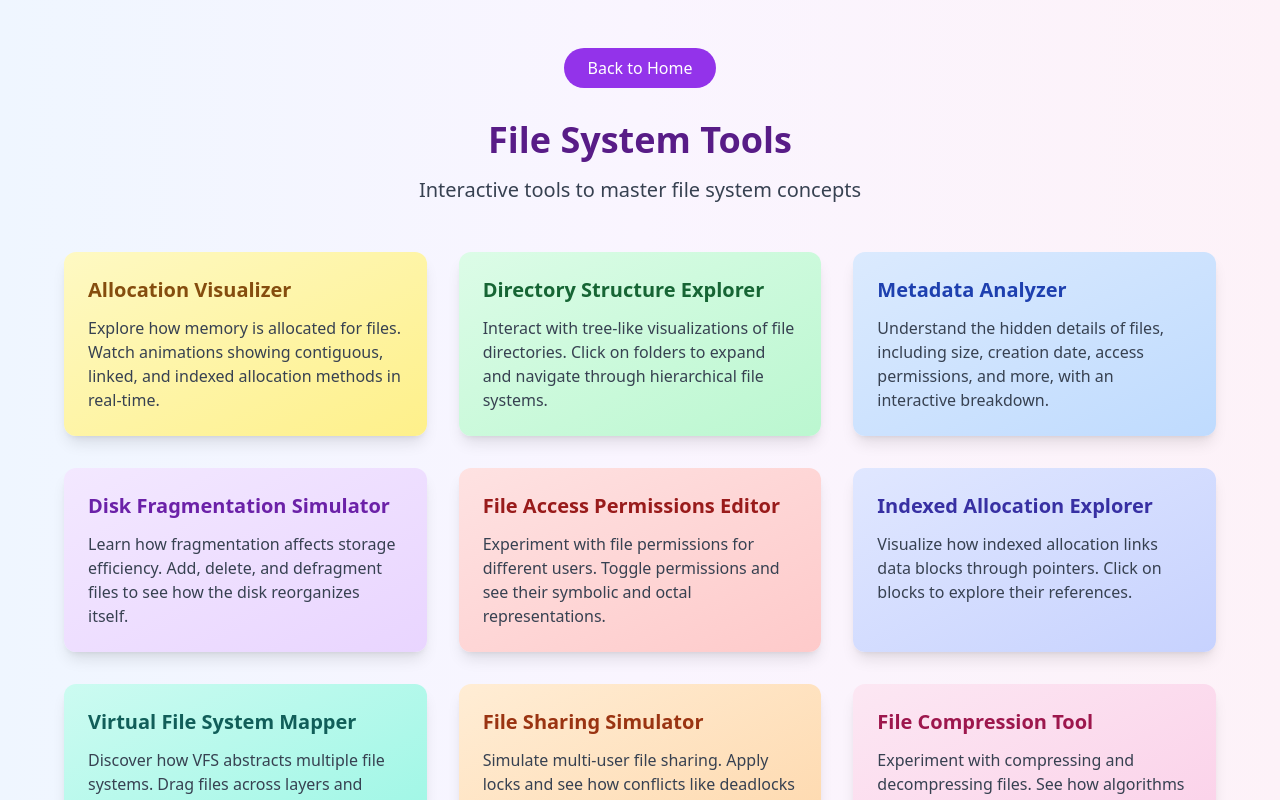
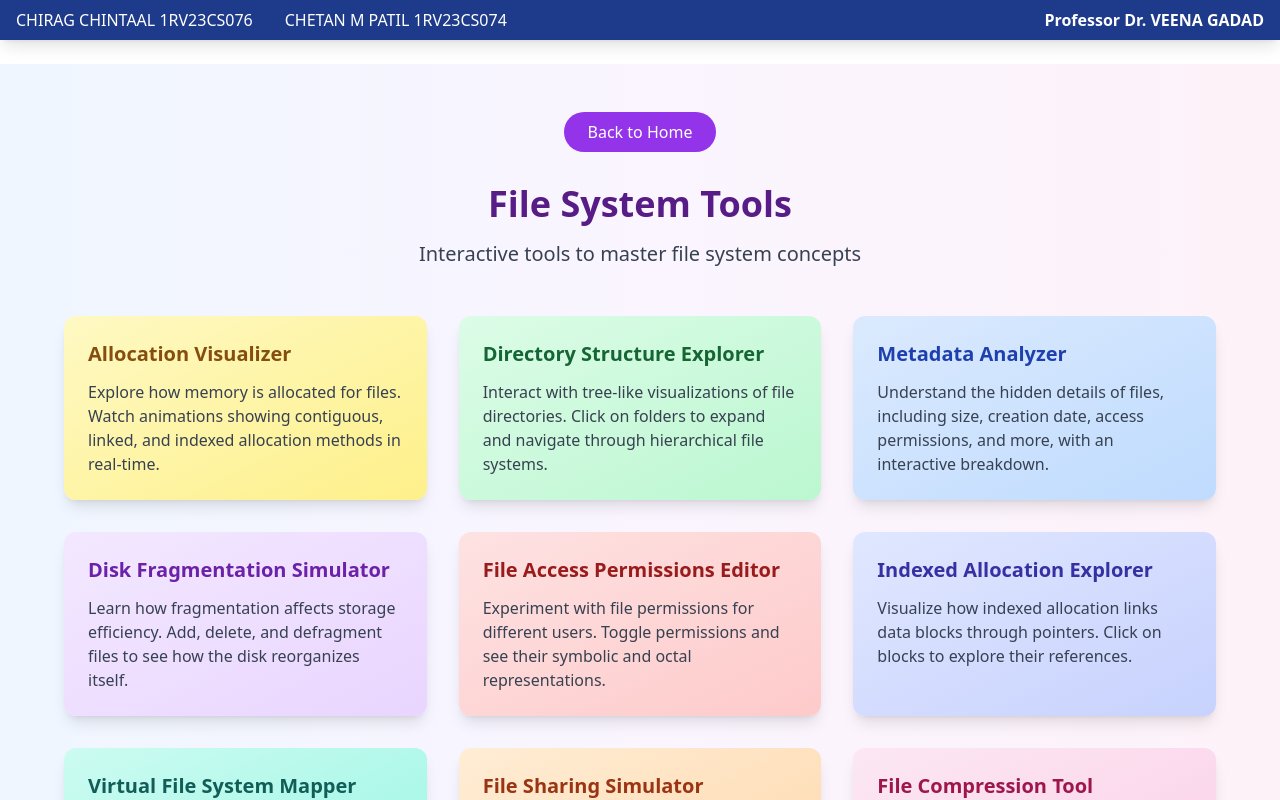
Before and after one commit to Chirag-Chintaal/os-lab-el, a SvelteKit app: page /concepts in a window 1280 px wide. Shown: the top 800 px of the page. Built offline with nearby package versions, Linux system fonts and the light colour scheme.

Commit message:
Final Demo

```diff
--- a/src/routes/+layout.svelte
+++ b/src/routes/+layout.svelte
@@ -1,6 +1,60 @@
 <script>
-	import '../app.css';
-	let { children } = $props();
+    import '../app.css';
 </script>
 
-{@render children()}
+<div class="min-h-screen">
+    <!-- Top Bar -->
+    <div class="fixed top-0 left-0 right-0 bg-blue-900 text-white px-4 py-2 flex justify-between items-center z-50 shadow-lg">
+        <div class="flex space-x-8">
+            <div class="relative group">
+                <span class="cursor-pointer hover:text-blue-200 transition-colors">
+                    CHIRAG CHINTAAL 1RV23CS076
+                </span>
+                <div class="absolute hidden group-hover:block top-full left-0 mt-1 w-64 bg-white text-gray-800 rounded-lg shadow-xl p-4">
+                    <div class="text-sm space-y-2">
+                        <h3 class="font-bold text-blue-900">Chirag Chintaal</h3>
+                        <p>USN: 1RV23CS076</p>
+                        <p>Computer Science & Engineering</p>
+                        <p>RV College of Engineering</p>
+                    </div>
+                </div>
+            </div>
+
+            <div class="relative group">
+                <span class="cursor-pointer hover:text-blue-200 transition-colors">
+                    CHETAN M PATIL 1RV23CS074
+                </span>
+                <div class="absolute hidden group-hover:block top-full left-0 mt-1 w-64 bg-white text-gray-800 rounded-lg shadow-xl p-4">
+                    <div class="text-sm space-y-2">
+                        <h3 class="font-bold text-blue-900">Chetan M Patil</h3>
+                        <p>USN: 1RV23CS074</p>
+                        <p>Computer Science & Engineering</p>
+                        <p>RV College of Engineering</p>
+                    </div>
+                </div>
+            </div>
+        </div>
+
+        <div class="text-right">
+            <span class="font-semibold">Professor Dr. VEENA GADAD</span>
+        </div>
+    </div>
+
+    <!-- Main Content with padding for top bar -->
+    <div class="pt-16">
+        <slot />
+    </div>
+</div>
+
+<style>
+    /* Smooth hover transitions */
+    .group:hover > div {
+        display: block;
+        animation: fadeIn 0.2s ease-in-out;
+    }
+
+    @keyframes fadeIn {
+        from { opacity: 0; transform: translateY(-10px); }
+        to { opacity: 1; transform: translateY(0); }
+    }
+</style>
--- a/src/routes/+page.svelte
+++ b/src/routes/+page.svelte
@@ -25,7 +25,7 @@
 			<!-- Card 1: File Allocation -->
 			<div
 				class="bg-gradient-to-br from-yellow-100 to-yellow-200 rounded-xl shadow-lg p-6 hover:shadow-xl transition-shadow transform hover:scale-105 cursor-pointer"
-				on:click={() => goto('/concepts/file_allocation')}
+				on:click={() => goto('/concepts/file-allocation')}
 			>
 				<h3 class="text-xl font-bold mb-4 text-yellow-800">File Allocation</h3>
 				<p class="text-gray-700">
@@ -36,7 +36,7 @@
 			<!-- Card 2: Directory Structures -->
 			<div
 				class="bg-gradient-to-br from-green-100 to-green-200 rounded-xl shadow-lg p-6 hover:shadow-xl transition-shadow transform hover:scale-105 cursor-pointer"
-				on:click={() => goto('/concepts/directory_structures')}
+				on:click={() => goto('/concepts/directory-structures')}
 			>
 				<h3 class="text-xl font-bold mb-4 text-green-800">Directory Structures</h3>
 				<p class="text-gray-700">
@@ -47,7 +47,7 @@
 			<!-- Card 3: File Metadata -->
 			<div
 				class="bg-gradient-to-br from-pink-100 to-pink-200 rounded-xl shadow-lg p-6 hover:shadow-xl transition-shadow transform hover:scale-105 cursor-pointer"
-				on:click={() => goto('/concepts/file_metadata')}
+				on:click={() => goto('/concepts/file-metadata')}
 			>
 				<h3 class="text-xl font-bold mb-4 text-pink-800">File Metadata</h3>
 				<p class="text-gray-700">
```
